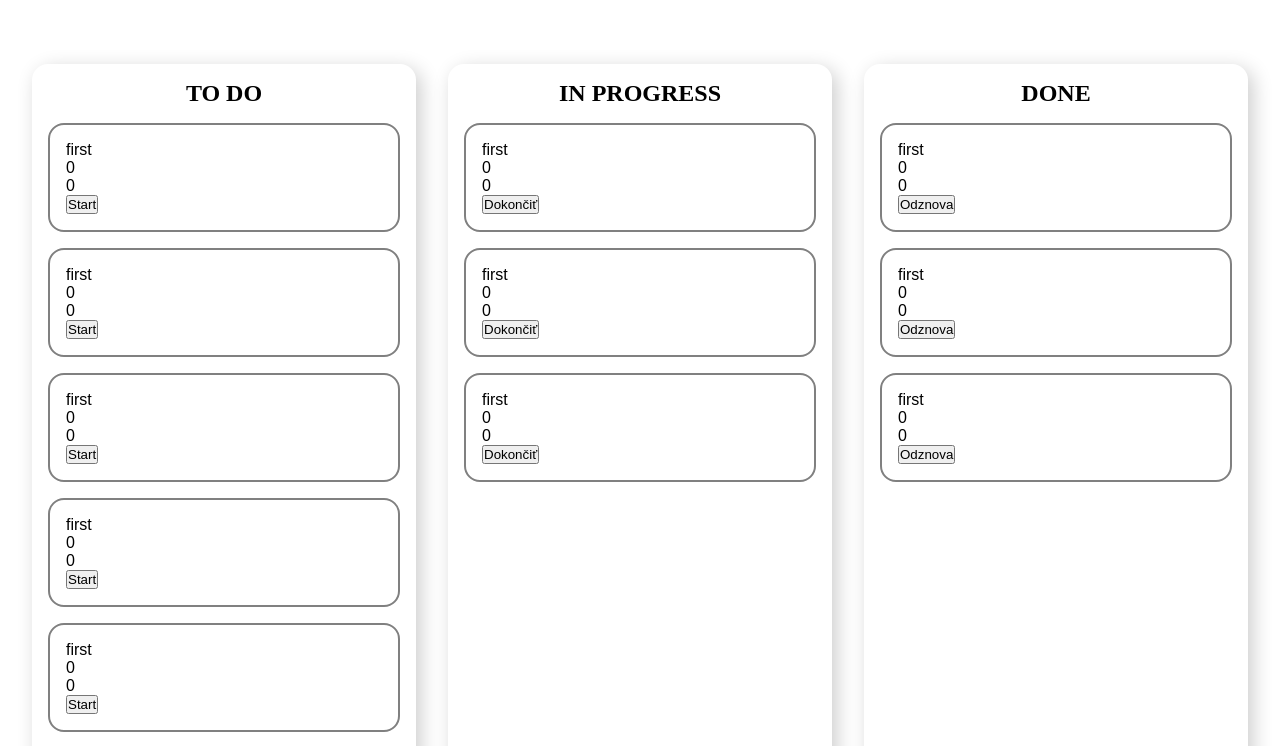
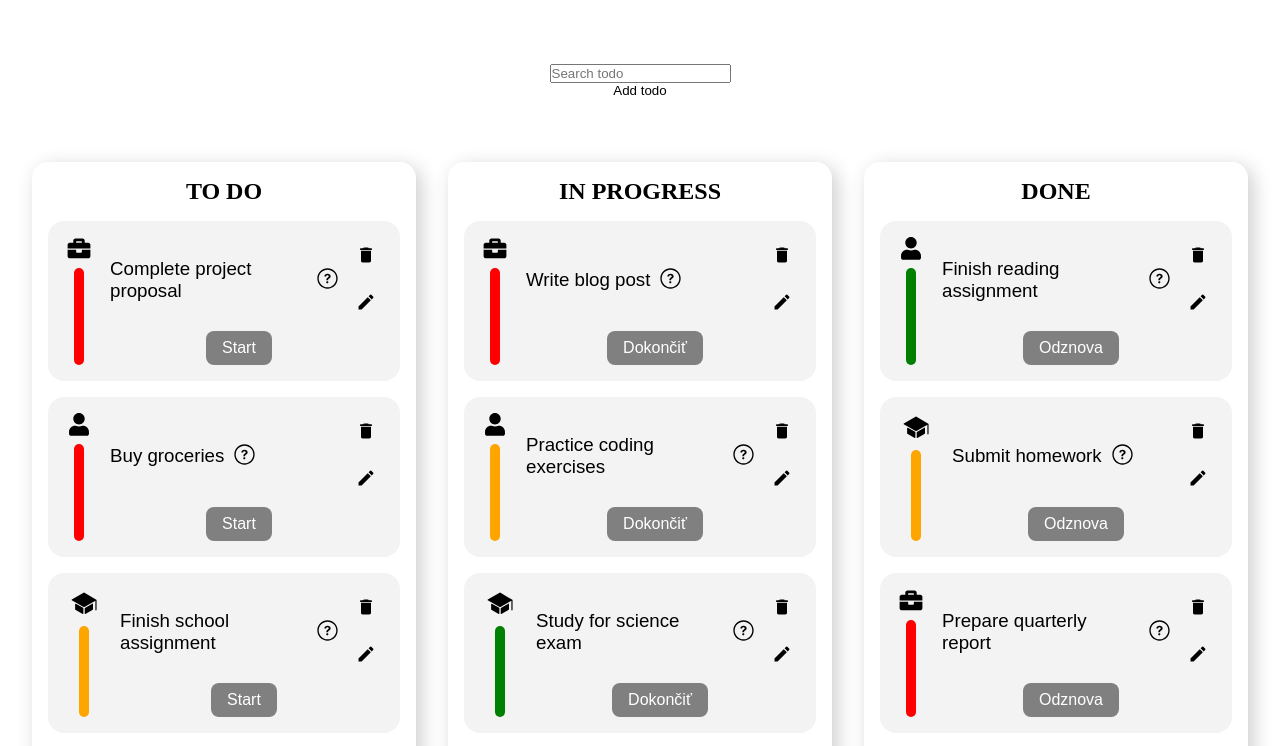
Before and after one commit to JaroslavDrozd000/TODO, a React (Vite) app: page / in a window 1280 px wide. Shown: the top 746 px of the page. Built offline with nearby package versions, Linux system fonts and the light colour scheme.

Commit message:
design todo item and list done

```diff
--- a/package.json
+++ b/package.json
@@ -11,7 +11,8 @@
   },
   "dependencies": {
     "react": "^18.3.1",
-    "react-dom": "^18.3.1"
+    "react-dom": "^18.3.1",
+    "react-icons": "^5.3.0"
   },
   "devDependencies": {
     "@eslint/js": "^9.13.0",
--- a/src/App.tsx
+++ b/src/App.tsx
@@ -11,7 +11,7 @@ function App() {
       <div className='app-todo-container'>
         {/* TODOS */}
         {todos.map((todo) => (
-          <TodoList {...todo} />
+          <TodoList key={todo.heading} {...todo} />
         ))}
       </div>
     </div>
--- a/src/components/header/Header.tsx
+++ b/src/components/header/Header.tsx
@@ -1,7 +1,12 @@
 import './header.css';
 
 const Header = () => {
-  return <div className='filter-container'></div>;
+  return (
+    <div className='header-container'>
+      <input type='text' placeholder='Search todo' />
+      <button>Add todo</button>
+    </div>
+  );
 };
 
 export default Header;
--- a/src/components/header/header.css
+++ b/src/components/header/header.css
@@ -1,5 +1,8 @@
 .header-container {
   width: 100%;
-  height: 200px;
-  border: 1px solid red;
+  padding: 2rem;
+  display: flex;
+  flex-direction: column;
+  justify-content: center;
+  align-items: center;
 }
--- a/src/components/todo/TodoItem.tsx
+++ b/src/components/todo/TodoItem.tsx
@@ -1,17 +1,64 @@
+import { IoIosHelpCircleOutline, IoIosSchool } from 'react-icons/io';
+import { LabelEnum, PriorityEnum } from '../../utils/enums/enums';
 import { ITodoItem } from '../../utils/interfaces/interface';
 import './todoItem.css';
+import { FaBriefcase, FaUser } from 'react-icons/fa';
+import { MdDelete, MdEdit } from 'react-icons/md';
 
 interface ITodoItemParams extends ITodoItem {
   buttonLabel: string;
 }
 
 const TodoItem = ({ buttonLabel, title, priority, label }: ITodoItemParams) => {
+  const priorityColor: { [key in PriorityEnum]: string } = {
+    [PriorityEnum.low]: 'green',
+    [PriorityEnum.medium]: 'orange',
+    [PriorityEnum.high]: 'red',
+  };
+  const labelIcon: { [key in LabelEnum]: JSX.Element } = {
+    [LabelEnum.school]: <IoIosSchool size={40} />,
+    [LabelEnum.personal]: <FaUser size={30} />,
+    [LabelEnum.job]: <FaBriefcase size={30} />,
+  };
+
   return (
     <div className='todo-item-container'>
-      <div className=''>{title}</div>
-      <div>{priority}</div>
-      <div>{label}</div>
-      <button>{buttonLabel}</button>
+      {/* Priority */}
+      <div className='todo-item-priority-indicator-container'>
+        {/* Icon */}
+        {labelIcon[label]}
+        <span
+          className='todo-item-priority-indicator'
+          style={{
+            backgroundColor: priorityColor[priority],
+          }}
+          aria-label={`Priority: ${priority}`} // Accessibility improvement
+        />
+      </div>
+      <div className='todo-item-inner-container'>
+        <div className='todo-item-upper-container'>
+          {/* Title */}
+          <div className='todo-item-title-container'>
+            <h3 className='todo-item-title'>{title}</h3>
+            <button>
+              <IoIosHelpCircleOutline size={25} />
+            </button>
+          </div>
+
+          {/* Buttons */}
+          <div className='todo-item-buttons-container'>
+            <button className='todo-item-button todo-item-delete-button'>
+              <MdDelete size={20} />
+            </button>
+            <button className='todo-item-button todo-item-edit-button'>
+              <MdEdit size={20} />
+            </button>
+          </div>
+        </div>
+        <div className='todo-item-lower-container'>
+          <button className='todo-item-action-button'>{buttonLabel}</button>
+        </div>
+      </div>
     </div>
   );
 };
--- a/src/components/todo/TodoList.tsx
+++ b/src/components/todo/TodoList.tsx
@@ -9,7 +9,7 @@ const TodoList = ({ heading, buttonLabel, todos }: ITodoListParams) => {
     <div className='todo-list-container'>
       <h1 className='todo-list-heading'>{heading}</h1>
       {todos.map((todo) => (
-        <TodoItem {...{ ...todo, buttonLabel }} />
+        <TodoItem key={todo.title} {...{ ...todo, buttonLabel }} />
       ))}
     </div>
   );
--- a/src/components/todo/todoItem.css
+++ b/src/components/todo/todoItem.css
@@ -1,6 +1,96 @@
 .todo-item-container {
+  display: flex;
   width: 100%;
-  border: 2px solid gray;
+  background-color: rgb(243, 243, 243);
   border-radius: 1rem;
   padding: 1rem;
 }
+
+.todo-item-inner-container {
+  display: flex;
+  flex-direction: column;
+  width: 100%;
+  gap: 0.5rem;
+}
+
+.todo-item-upper-container {
+  display: flex;
+  width: 100%;
+  gap: 0.5rem;
+}
+
+.todo-item-priority-indicator-container {
+  display: flex;
+  flex-direction: column;
+  gap: 0.5rem;
+  align-items: center;
+}
+
+.todo-item-priority-indicator {
+  height: 100%;
+  width: 10px;
+  min-width: 10px;
+  border-radius: 2rem;
+}
+
+.todo-item-icon-container {
+  display: flex;
+  align-items: center;
+  margin-left: 1rem;
+  margin-right: 1rem;
+}
+
+.todo-item-title-container {
+  width: 100%;
+  height: 100%;
+  display: flex;
+  gap: 0.5rem;
+  padding-left: 1rem;
+  align-items: center;
+}
+
+.todo-item-title {
+  text-align: left;
+  font-weight: 400;
+}
+
+.todo-item-buttons-container {
+  display: flex;
+  flex-direction: column;
+  align-items: center;
+  gap: 0.5rem;
+  justify-content: center;
+}
+
+.todo-item-button {
+  background-color: none;
+  color: black;
+  padding: 0.5rem;
+  border-radius: 0.5rem;
+}
+
+.todo-item-edit-button:hover {
+  color: white;
+  background-color: lightgreen;
+}
+.todo-item-delete-button:hover {
+  color: white;
+  background-color: red;
+}
+
+.todo-item-lower-container {
+  display: flex;
+  justify-content: center;
+}
+
+.todo-item-action-button {
+  padding: 0.5rem 1rem;
+  background-color: gray;
+  border-radius: 0.5rem;
+  color: white;
+  font-size: 1rem;
+}
+
+.todo-item-action-button:hover {
+  background-color: black;
+}
--- a/src/constants/todo.ts
+++ b/src/constants/todo.ts
@@ -3,77 +3,88 @@ import { ITodoItem } from '../utils/interfaces/interface';
 
 export const toDo: ITodoItem[] = [
   {
-    title: 'first',
-    description: 'aofnoiaf oaof maim iam',
-    priority: PriorityEnum.low,
+    title: 'Complete project proposal',
+    description:
+      'Draft the proposal for the upcoming project and share it with the team.',
+    priority: PriorityEnum.high,
+    label: LabelEnum.job,
+  },
+  {
+    title: 'Buy groceries',
+    description:
+      'Purchase ingredients for the week, including fruits, vegetables, and snacks.',
+    priority: PriorityEnum.high,
+    label: LabelEnum.personal,
+  },
+  {
+    title: 'Finish school assignment',
+    description:
+      'Complete the math assignment and review notes for the upcoming test.',
+    priority: PriorityEnum.medium,
     label: LabelEnum.school,
   },
   {
-    title: 'first',
-    description: 'aofnoiaf oaof maim iam',
+    title: 'Call the dentist',
+    description: 'Schedule an appointment for a dental check-up and cleaning.',
     priority: PriorityEnum.low,
+    label: LabelEnum.personal,
+  },
+  {
+    title: 'Prepare presentation slides',
+    description:
+      'Create slides for the upcoming team meeting on project updates.',
+    priority: PriorityEnum.low,
+    label: LabelEnum.job,
+  },
+  {
+    title: 'Review class notes',
+    description:
+      'Go over the notes from last week’s lectures to reinforce learning.',
+    priority: PriorityEnum.medium,
     label: LabelEnum.school,
   },
   {
-    title: 'first',
-    description: 'aofnoiaf oaof maim iam',
+    title: 'Organize personal files',
+    description:
+      'Sort and file personal documents and receipts for better organization.',
     priority: PriorityEnum.low,
+    label: LabelEnum.personal,
+  },
+  {
+    title: 'Read a book',
+    description:
+      'Start reading "The Great Gatsby" for enjoyment and relaxation.',
+    priority: PriorityEnum.medium,
     label: LabelEnum.school,
   },
   {
-    title: 'first',
-    description: 'aofnoiaf oaof maim iam',
-    priority: PriorityEnum.low,
-    label: LabelEnum.school,
-  },
-  {
-    title: 'first',
-    description: 'aofnoiaf oaof maim iam',
-    priority: PriorityEnum.low,
-    label: LabelEnum.school,
-  },
-  {
-    title: 'first',
-    description: 'aofnoiaf oaof maim iam',
-    priority: PriorityEnum.low,
-    label: LabelEnum.school,
-  },
-  {
-    title: 'first',
-    description: 'aofnoiaf oaof maim iam',
-    priority: PriorityEnum.low,
-    label: LabelEnum.school,
-  },
-  {
-    title: 'first',
-    description: 'aofnoiaf oaof maim iam',
-    priority: PriorityEnum.low,
-    label: LabelEnum.school,
-  },
-  {
-    title: 'first',
-    description: 'aofnoiaf oaof maim iam',
-    priority: PriorityEnum.low,
-    label: LabelEnum.school,
+    title: 'Update resume',
+    description:
+      'Revise and update my resume with recent job experiences and skills.',
+    priority: PriorityEnum.high,
+    label: LabelEnum.job,
   },
 ];
 
 export const inProgress: ITodoItem[] = [
   {
-    title: 'first',
-    description: 'aofnoiaf oaof maim iam',
-    priority: PriorityEnum.low,
-    label: LabelEnum.school,
+    title: 'Write blog post',
+    description:
+      'Draft the next blog post about productivity tips for remote workers.',
+    priority: PriorityEnum.high,
+    label: LabelEnum.job,
   },
   {
-    title: 'first',
-    description: 'aofnoiaf oaof maim iam',
-    priority: PriorityEnum.low,
-    label: LabelEnum.school,
+    title: 'Practice coding exercises',
+    description:
+      'Work on coding challenges to improve programming skills for upcoming interview.',
+    priority: PriorityEnum.medium,
+    label: LabelEnum.personal,
   },
   {
-    title: 'first',
-    description: 'aofnoiaf oaof maim iam',
+    title: 'Study for science exam',
+    description:
+      'Review key concepts in biology and chemistry for the final exam next week.',
     priority: PriorityEnum.low,
     label: LabelEnum.school,
   },
@@ -81,21 +92,24 @@ export const inProgress: ITodoItem[] = [
 
 export const done: ITodoItem[] = [
   {
-    title: 'first',
-    description: 'aofnoiaf oaof maim iam',
+    title: 'Finish reading assignment',
+    description:
+      'Read chapters 1 through 5 of the assigned textbook for class discussion.',
     priority: PriorityEnum.low,
+    label: LabelEnum.personal,
+  },
+  {
+    title: 'Submit homework',
+    description:
+      'Complete and submit the history homework before the deadline.',
+    priority: PriorityEnum.medium,
     label: LabelEnum.school,
   },
   {
-    title: 'first',
-    description: 'aofnoiaf oaof maim iam',
-    priority: PriorityEnum.low,
-    label: LabelEnum.school,
-  },
-  {
-    title: 'first',
-    description: 'aofnoiaf oaof maim iam',
-    priority: PriorityEnum.low,
-    label: LabelEnum.school,
+    title: 'Prepare quarterly report',
+    description:
+      'Compile the quarterly report and send it to the manager for review.',
+    priority: PriorityEnum.high,
+    label: LabelEnum.job,
   },
 ];
--- a/src/main.css
+++ b/src/main.css
@@ -7,6 +7,16 @@
   font-family: sans-serif, serif;
 }
 
+button {
+  cursor: pointer;
+  outline: none;
+  border: none;
+  background: none;
+}
+input {
+  outline: none;
+}
+
 html,
 body,
 #root {
--- a/src/utils/enums/enums.ts
+++ b/src/utils/enums/enums.ts
@@ -1,7 +1,7 @@
 export enum LabelEnum {
-  school,
-  job,
-  personal,
+  school = 'School',
+  job = 'Job',
+  personal = 'Personal',
 }
 
 export enum PriorityEnum {
```
Also changed, not shown: 2 other files (tests, documents, lock files or other folders).
